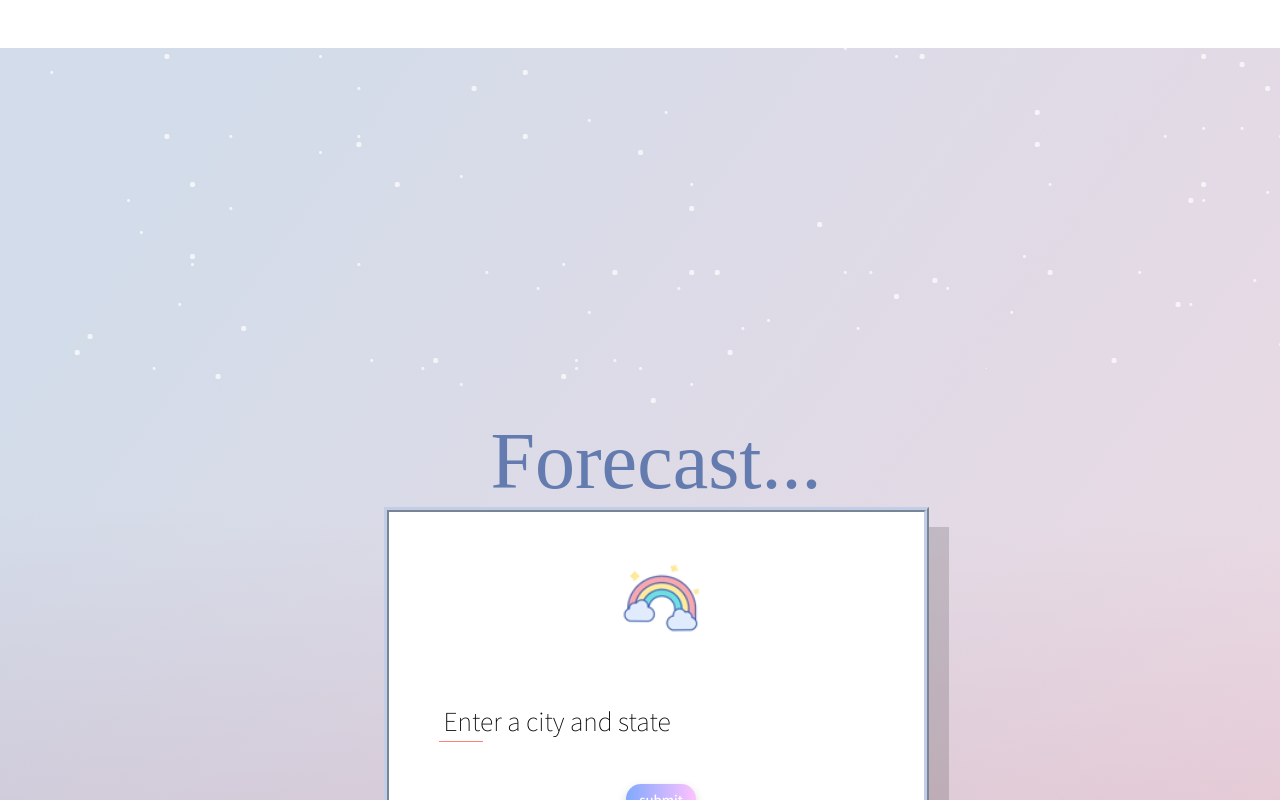
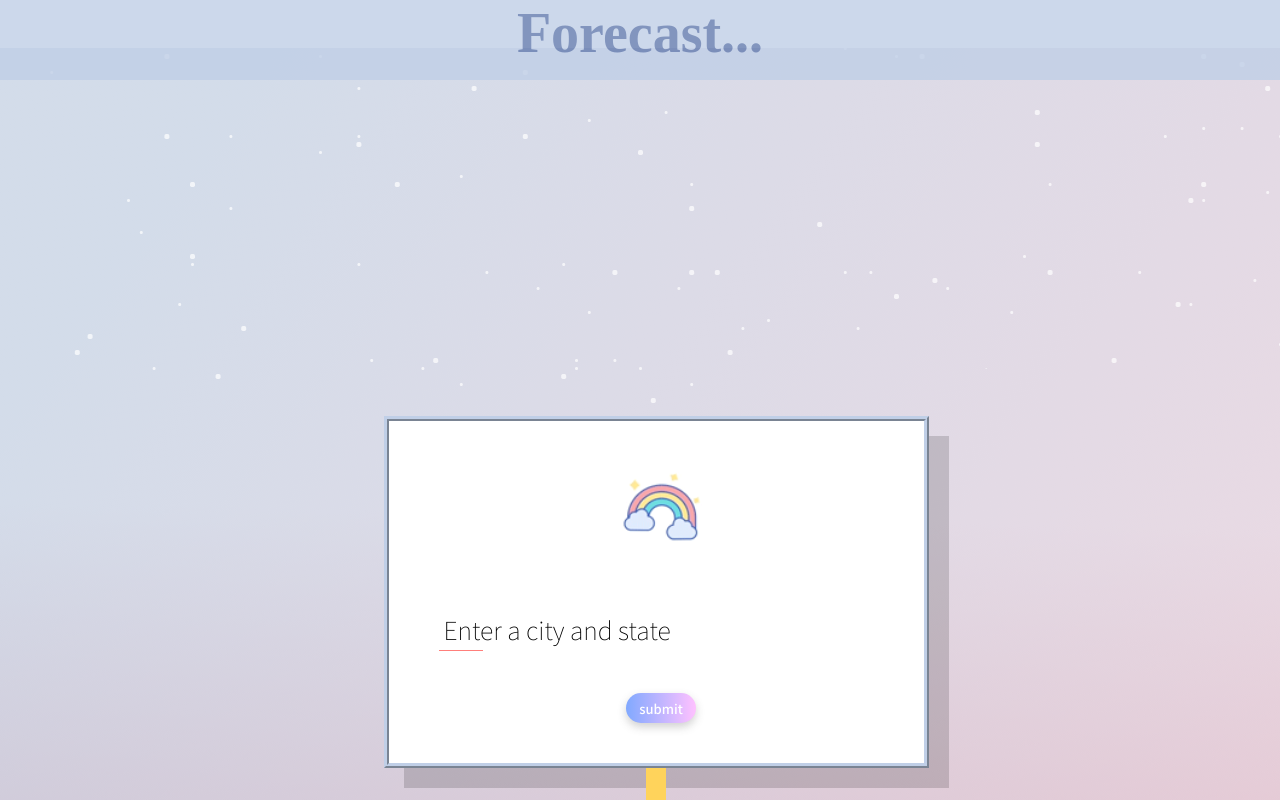
Before and after one commit to michmitz/weather-redux, a React app: page / in a window 1280 px wide. Shown: the top 800 px of the page. Built offline with nearby package versions, Linux system fonts and the light colour scheme; a web font is replaced by a local one.

Commit message:
Added title to header

```diff
--- a/src/components/app/Header/Header.css
+++ b/src/components/app/Header/Header.css
@@ -1,6 +1,19 @@
 header {
+  background-color: var(--updatedColor1);
+  opacity: .8;
+  width: 100%;
+  height: 10%;
+  border: .5px var(--updatedColor1) ridge;
+  top: 0;
+  left: 0;
+  position: fixed;
+  z-index: 4;
+}
+
+h1 {
   font-family: var(--hfont);
-  font-size: 5em;
   color: var(--updatedColor6);
-  position: relative;
+  font-size: 3.5em;
+  margin-top: 0;
+  z-index: 3;
 }
--- a/src/components/app/Header/Header.jsx
+++ b/src/components/app/Header/Header.jsx
@@ -5,7 +5,9 @@ import headerStyles from './Header.css';
 export default function Header() {
   return (
     <header>
+      <h1>
       Forecast...
+      </h1>
     </header>
   );
 }
```
Also changed, not shown: src/containers/BackgroundContainer.jsx (line endings or trailing spaces).
